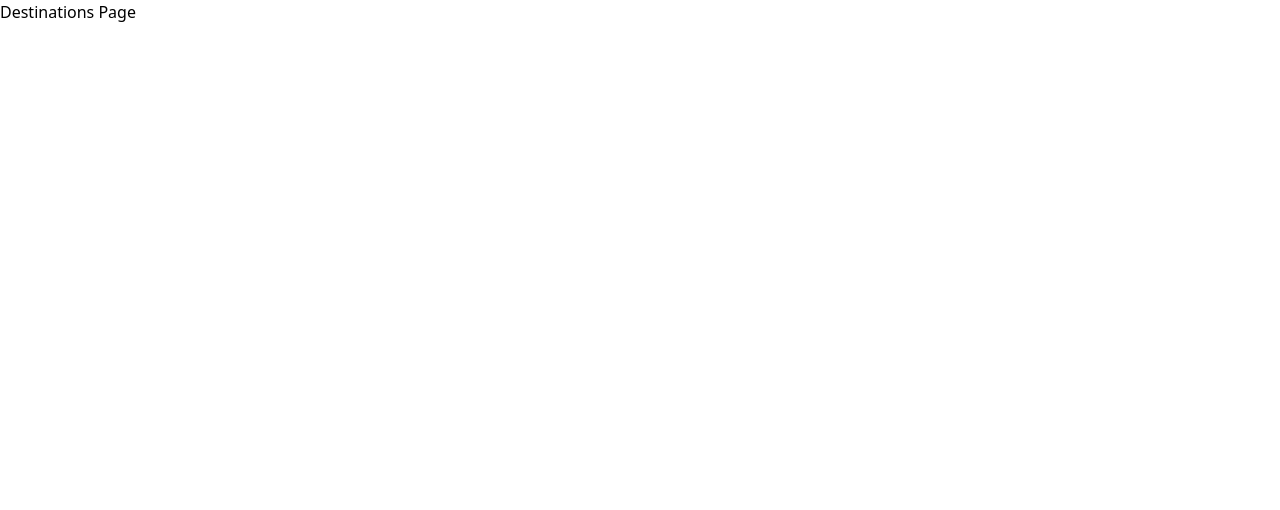
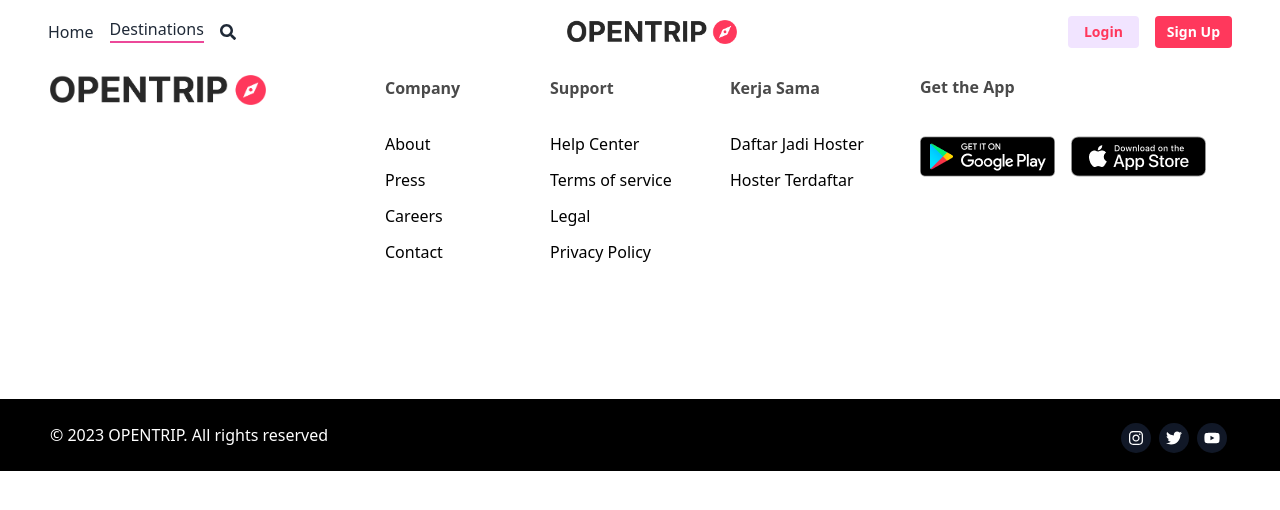
Before and after one commit to azharanggakusuma/final-task-intensive-stage-fe, a React (Vite) app: page /destinations in a window 1280 px wide. Shown: the top 510 px of the page. Built offline with nearby package versions, Linux system fonts and the light colour scheme.

Commit message:
Penyesuaian Tampilan

```diff
--- a/src/components/Footer.jsx
+++ b/src/components/Footer.jsx
@@ -8,7 +8,7 @@ import AppStore from "../assets/img/app-store.png";
 export const Footer = () => {
   return (
     <div className="relative max-w-screen-xl mx-auto h-[407px]">
-      <div className="left-[385px] inline-flex flex-col items-start gap-[32px] absolute top-0">
+      <div className="lg:left-[385px] inline-flex flex-col items-start gap-[32px] absolute top-0 lg:mt-3">
         <div className="relative w-[160px] font-semibold text-dark">
           Company
         </div>
@@ -19,7 +19,7 @@ export const Footer = () => {
           <div className="relative w-[160px]">Contact</div>
         </div>
       </div>
-      <div className="left-[575px] inline-flex flex-col items-start gap-[32px] absolute top-0">
+      <div className="lg:left-[550px] inline-flex flex-col items-start gap-[32px] absolute top-0 lg:mt-3">
         <div className="relative w-[160px] font-semibold text-dark">
           Support
         </div>
@@ -30,7 +30,7 @@ export const Footer = () => {
           <div className="relative w-[160px]">Privacy Policy</div>
         </div>
       </div>
-      <div className="left-[835px] inline-flex flex-col items-start gap-[32px] absolute top-0">
+      <div className="lg:left-[730px] inline-flex flex-col items-start gap-[32px] absolute top-0 lg:mt-3">
         <div className="relative w-[160px] font-semibold text-dark">
           Kerja Sama
         </div>
@@ -39,23 +39,21 @@ export const Footer = () => {
           <div className="relative w-[160px]">Hoster Terdaftar</div>
         </div>
       </div>
-      <div className="inline-flex flex-col items-start gap-[8px] absolute top-0 left-[1045px] overflow-hidden">
+      <div className="inline-flex flex-col items-start gap-[8px] absolute top-0 lg:left-[920px] overflow-hidden lg:mt-3">
         <div className="relative w-fit mt-[-1.00px] font-semibold text-dark mb-[29px]">
           Get the App
         </div>
-        <img
-          className="relative flex-[0_0_auto]"
-          alt="Badges"
-          src={GooglePlay}
-        />
-        <img className="relative flex-[0_0_auto]" alt="Badges" src={AppStore} />
+        <div className="flex items-center gap-4">
+          <img className="relative" alt="Google Play" src={GooglePlay} />
+          <img className="relative" alt="App Store" src={AppStore} />
+        </div>
       </div>
       <div className="absolute w-full h-[72px] bottom-0 left-0 bg-black">
         <div className="absolute top-[24px] left-[50px] text-white">
           © 2023 OPENTRIP. All rights reserved
         </div>
 
-        <div className="absolute top-[24px] right-[1px] flex space-x-2 mr-10">
+        <div className="absolute top-[24px] right-[13px] flex space-x-2 mr-10">
           <a
             className="w-[30px] h-[30px] flex items-center justify-center rounded-full bg-gray-900"
             alt="Instagram"
--- a/src/components/Header.jsx
+++ b/src/components/Header.jsx
@@ -3,8 +3,6 @@ import React, { useState } from "react";
 import { Link, useLocation } from "react-router-dom";
 import { FaSearch, FaBars } from "react-icons/fa";
 import Container from "./Container";
-import Jumbotron from "./Jumbotron";
-import Filter from "./Filter";
 import logo from "../assets/img/logo.png";
 
 const Header = () => {
@@ -16,7 +14,7 @@ const Header = () => {
   };
 
   return (
-    <div className="mb-16">
+    <div>
       {/* Navbar */}
       <header className="bg-white p-4 hidden md:block">
         <Container>
@@ -114,13 +112,6 @@ const Header = () => {
           </Link>
         </div>
       </div>
-
-      <Jumbotron />
-      <Filter
-        onSearch={(searchCriteria) =>
-          console.log("Search Criteria:", searchCriteria)
-        }
-      />
     </div>
   );
 };
--- a/src/pages/Destinations.jsx
+++ b/src/pages/Destinations.jsx
@@ -1,11 +1,14 @@
 // src/pages/Destinations.js
 import React from "react";
+import Header from "../components/Header";
+import Footer from "../components/Footer";
 
 const Destinations = () => {
   return (
     <div>
-      <h2>Destinations Page</h2>
-      {/* Display a list of destinations */}
+      <Header />
+
+      <Footer />
     </div>
   );
 };
--- a/src/pages/Home.jsx
+++ b/src/pages/Home.jsx
@@ -1,6 +1,8 @@
 // src/pages/Home.js
 import React from "react";
 import Header from "../components/Header";
+import Jumbotron from "../components/Jumbotron";
+import Filter from "../components/Filter";
 import CardDestinations from "../components/CardDestinations";
 import CardSea from "../components/CardSea";
 import CardGunung from "../components/CardGunung";
@@ -12,16 +14,19 @@ const Home = () => {
   return (
     <div>
       <Header />
+      <Jumbotron />
+      <Filter />
+      <div className="lg:mb-[60px]" />
       <CardDestinations />
-      <br /> <br />
+      <div className="lg:mb-[32px]" />
       <CardSea />
-      <br /> <br />
+      <div className="lg:mb-[32px]" />
       <CardGunung />
-      <br /> <br />
+      <div className="lg:mb-[32px]" />
       <CardAlam />
-      <br /> <br />
+      <div className="lg:mb-[32px]" />
       <CTA />
-      <br /> <br />
+      <div className="lg:mb-[32px]" />
       <Footer />
     </div>
   );
```
